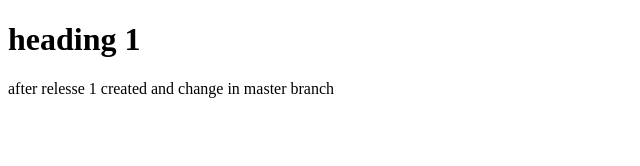
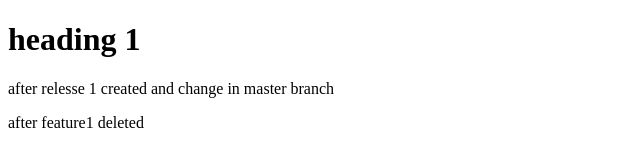
Before and after one commit to victorShiva/simple, a plain HTML site: page index.html in a window 1280 px wide. Shown: the whole page, without its empty margins (0-640 px from the left). Drawn offline with Linux system fonts and the light colour scheme.

Commit message:
after feature1 deleted

```diff
--- a/index.html
+++ b/index.html
@@ -8,6 +8,7 @@
 <body>
     <h1>heading 1</h1>
     <p>after relesse 1 created and change in master branch</p>
+    <p>after feature1 deleted </p>
 
 </body>
 </html>
```
